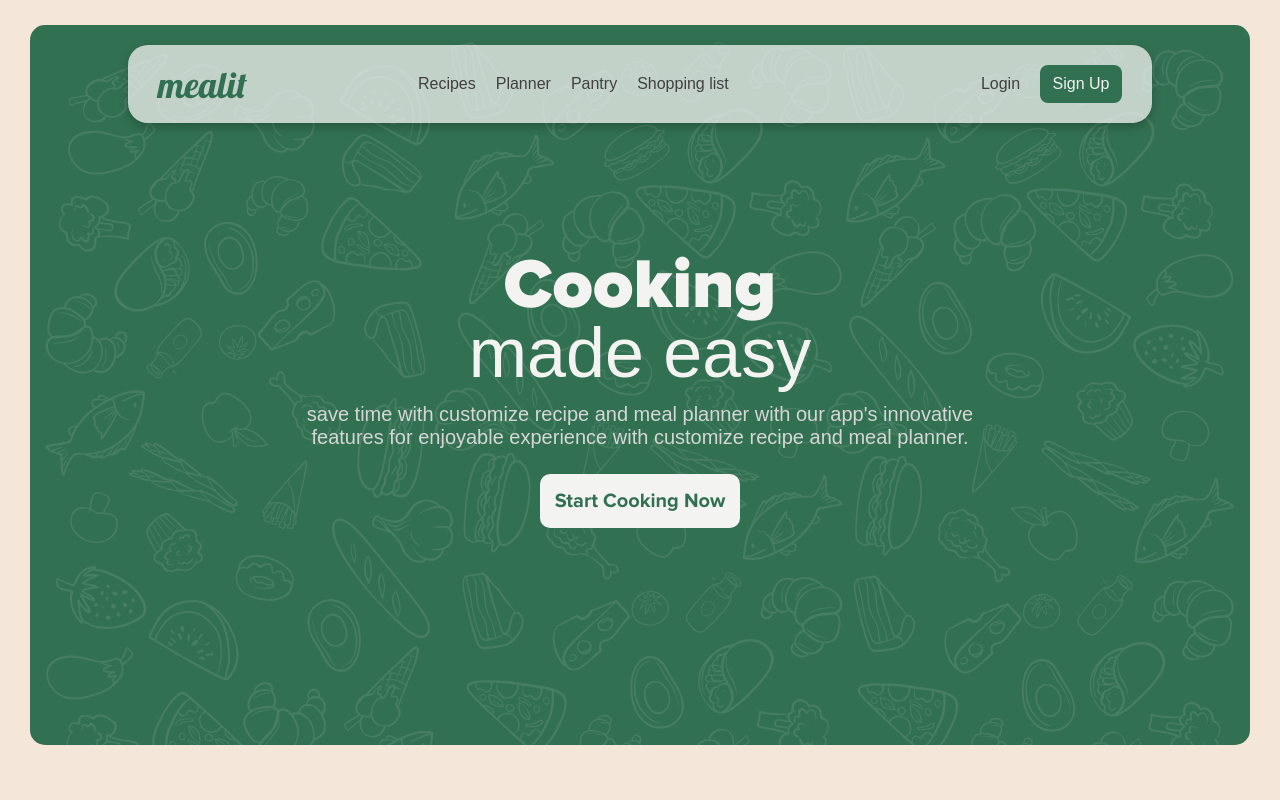
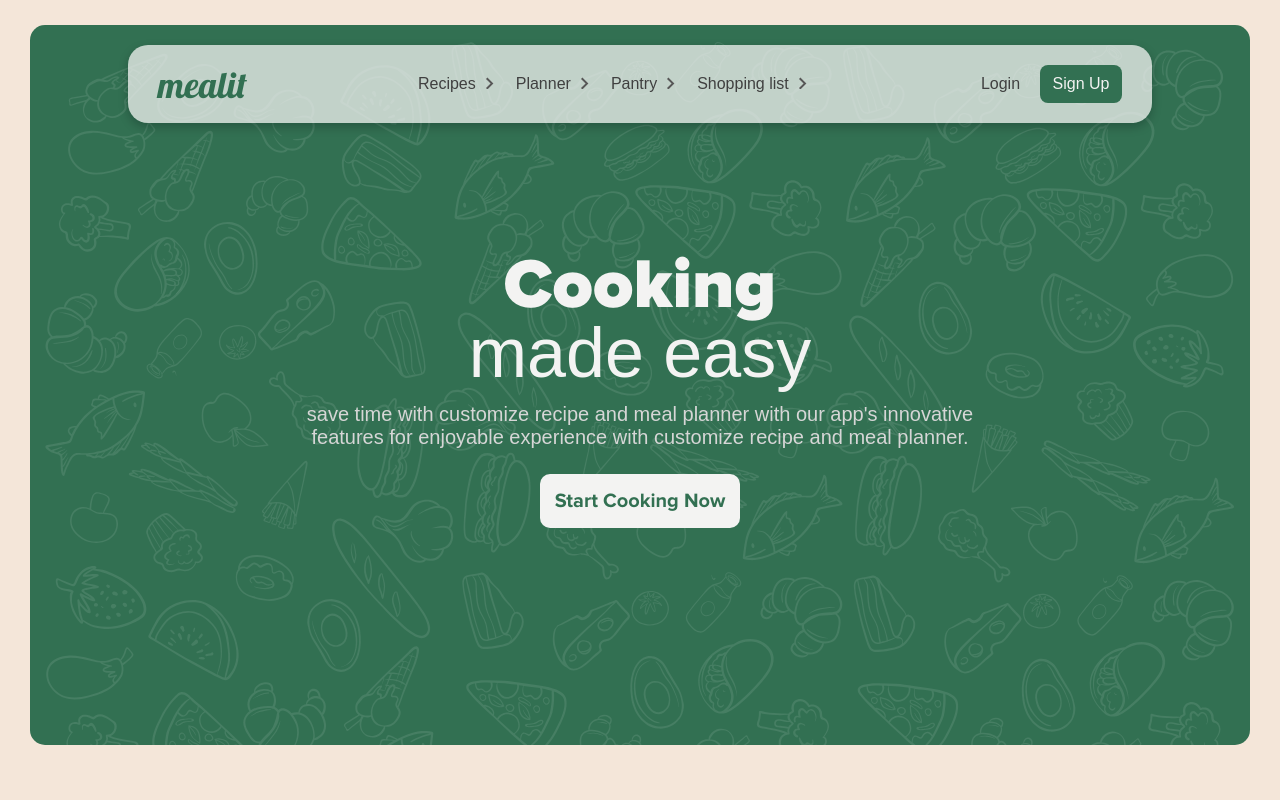
Before and after one commit to mealit01/website, a React (Create React App) app: page / in a window 1280 px wide. Shown: the top 800 px of the page. Built offline with nearby package versions, Linux system fonts and the light colour scheme; a web font is replaced by a local one.

Commit message:
edit styles

```diff
--- a/src/sass/layout/_navbar.scss
+++ b/src/sass/layout/_navbar.scss
@@ -87,11 +87,6 @@
             cursor: pointer;
         }
 
-        @media screen and (min-width: $medium-screen) {
-            a:after {
-                display: none;
-            }
-        }
     }
 
     &__links__auth {
@@ -115,8 +110,6 @@
         }
     }
 
-
-    //tablet
     @media screen and (min-width: $large-screen) {
         padding: 0 3rem;
         width: 80%;
```
